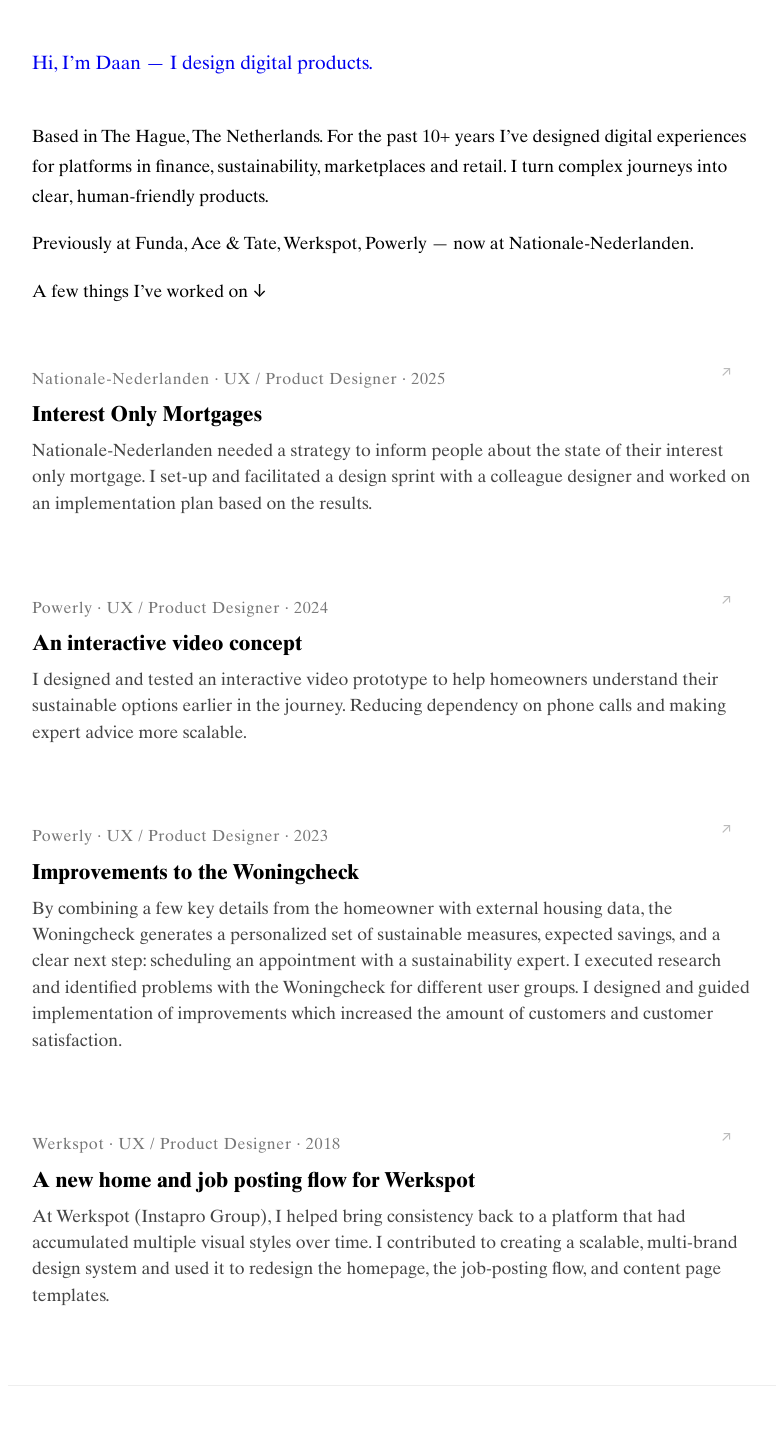
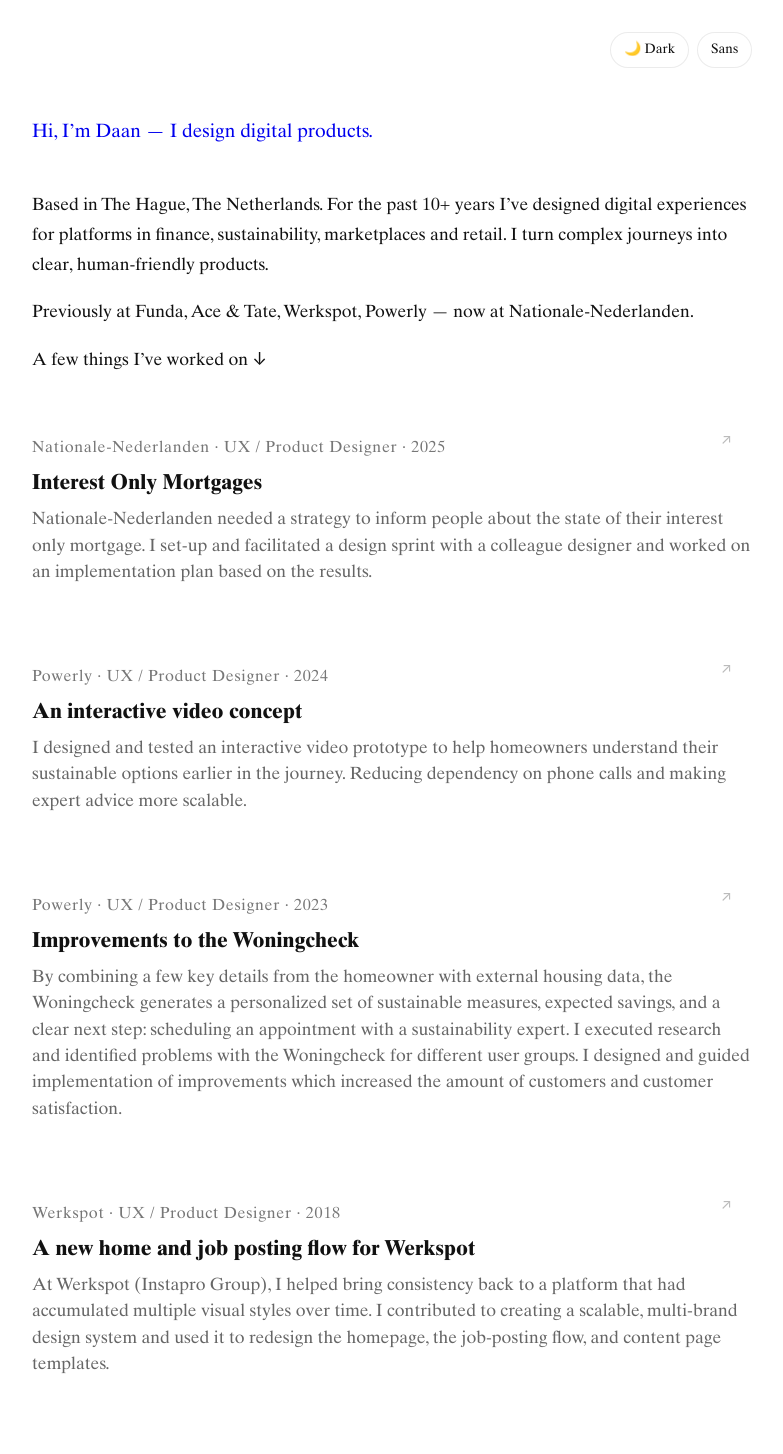
Before and after one commit to daansmulders/daans-portfolio, a Jekyll site: the page built from index.md, in a window 1280 px wide. Shown: the whole page, without its empty margins (248-1031 px from the left). Built offline with Jekyll 4.4.1, drawn with Linux system fonts in a browser that asks for light colours; before the commit the page ends 1418 px from its top, so only the background shows below that.

Commit message:
add dark mode

```diff
--- a/_layouts/default.html
+++ b/_layouts/default.html
@@ -8,6 +8,27 @@
   <link rel="stylesheet" href="{{ '/assets/styles.css' | relative_url }}">
 </head>
 <body>
+
+   <div class="preferences-toggle-bar">
+        <button
+          id="theme-toggle"
+          class="toggle-button"
+          type="button"
+          aria-pressed="false"
+        >
+          🌙 Dark
+        </button>
+
+        <button
+          id="font-toggle"
+          class="toggle-button"
+          type="button"
+          aria-pressed="false"
+        >
+          Sans
+        </button>
+    </div>
+
   <header class="site-header">
       <h1 class="site-title">
         <a href="{{ '/' | relative_url }}">{{ site.title }}</a>
@@ -22,6 +43,7 @@
     <!-- <p>© {{ site.time | date: '%Y' }} {{ site.title }}</p> -->
   </footer>
 
+  <script src="{{ '/assets/js/preferences.js' | relative_url }}"></script>
 
 
 </body>
--- /dev/null
+++ b/assets/js/preferences.js
@@ -0,0 +1,47 @@
+document.addEventListener("DOMContentLoaded", function () {
+  const body = document.body;
+  const themeToggle = document.getElementById("theme-toggle");
+  const fontToggle = document.getElementById("font-toggle");
+
+  if (!themeToggle || !fontToggle) {
+    // Buttons not found, nothing to wire up
+    return;
+  }
+
+  // --- Initial state from localStorage ---
+  const storedTheme = localStorage.getItem("theme");
+  const storedFont = localStorage.getItem("fontPref");
+
+  if (storedTheme === "dark") {
+    body.classList.add("theme-dark");
+    themeToggle.setAttribute("aria-pressed", "true");
+    themeToggle.textContent = "☀ Light";
+  } else {
+    themeToggle.setAttribute("aria-pressed", "false");
+    themeToggle.textContent = "🌙 Dark";
+  }
+
+  if (storedFont === "sans") {
+    body.classList.add("font-sans");
+    fontToggle.setAttribute("aria-pressed", "true");
+    fontToggle.textContent = "Serif";
+  } else {
+    fontToggle.setAttribute("aria-pressed", "false");
+    fontToggle.textContent = "Sans";
+  }
+
+  // --- Toggle handlers ---
+  themeToggle.addEventListener("click", function () {
+    const isDark = body.classList.toggle("theme-dark");
+    themeToggle.setAttribute("aria-pressed", isDark ? "true" : "false");
+    themeToggle.textContent = isDark ? "☀ Light" : "🌙 Dark";
+    localStorage.setItem("theme", isDark ? "dark" : "light");
+  });
+
+  fontToggle.addEventListener("click", function () {
+    const isSans = body.classList.toggle("font-sans");
+    fontToggle.setAttribute("aria-pressed", isSans ? "true" : "false");
+    fontToggle.textContent = isSans ? "Serif" : "Sans";
+    localStorage.setItem("fontPref", isSans ? "sans" : "serif");
+  });
+});
--- a/assets/styles.css
+++ b/assets/styles.css
@@ -25,19 +25,87 @@
   font-display: swap;
 }
 
+/* ---------- THEME VARIABLES ---------- */
 
+:root {
+  --bg: #fff;
+  --fg: #111111;
+  --muted: #666666;
+  --border-subtle: rgba(0, 0, 0, 0.08);
+  --link: #0000ee;
+}
+
+/* Dark theme overrides */
+body.theme-dark {
+  --bg: #050608;
+  --fg: #f4f1ea;
+  --muted: #aaa7a0;
+  --border-subtle: rgba(255, 255, 255, 0.16);
+  --link: #7aa2ff;
+}
+
+/* Base font + theme */
 body {
   font-family: 'TimesTen LT Std', system-ui, -apple-system, BlinkMacSystemFont, "Segoe UI", sans-serif;
   margin: 0;
   padding: 0;
   line-height: 1.7;
   font-size: 1.1rem;
+  background: var(--bg);
+  color: var(--fg);
+  transition: background-color 180ms ease, color 180ms ease;
+}
+
+/* Sans-serif override when toggled */
+body.font-sans {
+  font-family: system-ui, -apple-system, BlinkMacSystemFont, "Segoe UI", sans-serif;
 }
 
 a {
   text-decoration: none;
 }
 
+/* ---------- PREFERENCE TOGGLES ---------- */
+
+.preferences-toggle-bar {
+  display: flex;
+  gap: 0.5rem;
+  justify-content: flex-end;
+  align-items: right;
+  margin: 2rem auto;
+  font-size: 0.85rem;
+  max-width: 720px;
+}
+
+.toggle-button {
+  border-radius: 999px;
+  border: 1px solid var(--border-subtle);
+  background: rgba(255, 255, 255, 0.8);
+  padding: 0.35rem 0.8rem;
+  cursor: pointer;
+  font: inherit;
+  color: var(--fg);
+  display: inline-flex;
+  align-items: center;
+  gap: 0.25rem;
+  backdrop-filter: blur(4px);
+  transition:
+    background-color 150ms ease,
+    border-color 150ms ease,
+    transform 120ms ease,
+    box-shadow 120ms ease,
+    color 150ms ease;
+}
+
+body.theme-dark .toggle-button {
+  background: rgba(15, 15, 15, 0.85);
+}
+
+.toggle-button:hover {
+  transform: translateY(-1px);
+}
+
+/* ---------- LAYOUT / STRUCTURE ---------- */
 
 .site-header,
 .site-footer {
@@ -49,17 +117,16 @@
 
 .site-header a {
   font-size: 1.2rem;
-    color:#0000EE;
+  color: var(--link);;
   letter-spacing: normal;
   font-weight: 400;
 }
 
 .site-header a:visited {
-    color:#0000EE;
+  color:var(--link);;
 }
 
 .site-footer {
-    border-top: 1px solid #eee;
   border-bottom: none;
   margin-top: 3rem;
 }
@@ -80,6 +147,8 @@
   padding: 0 1.5rem;
 }
 
+/* ---------- PROJECT LIST (OLD STYLE, STILL HERE IF NEEDED) ---------- */
+
 .project-list {
   list-style: none;
   padding: 0;
@@ -99,6 +168,8 @@
   color: #555;
 }
 
+/* ---------- PROJECT PAGES ---------- */
+
 .project {
   max-width: 800px;
   margin: 0 auto;
@@ -115,10 +186,9 @@
   max-width: 100%;
   height: auto;
   display: block;
-  margin: 2rem auto; /* adds nice spacing */
-  border-radius: 8px; /* optional, looks polished */
+  margin: 2rem auto;
+  border-radius: 8px;
 }
-
 
 .project-meta {
   color: #666;
@@ -126,8 +196,10 @@
 }
 
 .project-summary {
-    margin-bottom: 1.5rem;
+  margin-bottom: 4rem;
 }
+
+/* ---------- CASE SECTIONS (TEXT + MEDIA GRID) ---------- */
 
 .case-section {
   display: grid;
@@ -162,6 +234,8 @@
   margin-top: 0.5rem;
 }
 
+/* ---------- BACK LINK / FOOTER ---------- */
+
 .back-link {
   font-family: system-ui, -apple-system, BlinkMacSystemFont, "Segoe UI", sans-serif;
   margin: 0;
@@ -172,29 +246,25 @@
   color: #555;
   margin-bottom: 1.5rem;
   gap: 0.4rem;
-  background: #fff;
+  background: var(--border-subtle);
   border-radius: 8px;
-  text-decoration: none;
   border: 1px solid #eee;
   padding: 0.4rem 0.75rem;
 }
 
 .back-link:hover {
-  color: #000;
-  text-decoration: underline;
-  background: #fefefe;
+  background: (--border-subtle);
   border-color: #ddd;
   color: #000;
   text-decoration: none;
   transition: background 0.2s ease, border-color 0.2s ease;
 }
 
-
 .project-footer-divider {
   margin: 4rem 0 2.5rem;
-  border: 0;
-  border-top: 1px solid #eee;
+  border: 1px solid var(--border-subtle);
 }
+
 
 .project-footer {
   margin-bottom: 4rem;
@@ -211,34 +281,32 @@
   color: #000;
 }
 
-
-
 .start-date {
   margin-right: 1.5rem;
   color:#999;
 }
 
-/* Video */
+/* ---------- VIDEO ---------- */
 
 .video-grid {
   display: flex;
-  gap: 2rem;           /* spacing between videos */
+  gap: 2rem;
   justify-content: center;
   align-items: flex-start;
-  flex-wrap: wrap;     /* allows stacking on mobile */
+  flex-wrap: wrap;
 }
 
 /* Two columns on desktop */
 @media (min-width: 900px) {
   .video-grid {
-    flex-wrap: nowrap; /* side-by-side */
+    flex-wrap: nowrap;
   }
 }
 
 /* Individual video boxes (portrait) */
 .project-video {
   position: relative;
-  width: 371px;        /* your exact size */
+  width: 371px;
   height: 720px;
   overflow: hidden;
   border-radius: 16px;
@@ -279,10 +347,10 @@
   font-size: 0.9rem;
   text-align: center;
   color: #666;
-  max-width: 371px; /* matches video width */
+  max-width: 371px;
 }
 
-/*Case grid */
+/* ---------- CASE GRID (HOMEPAGE CARDS) ---------- */
 
 /* Grid layout */
 .case-grid {
@@ -290,18 +358,15 @@
   gap: 1.5rem;
   margin: 2rem 0;
   grid-template-columns: 1fr;
-  justify-items: center; /* center the cards */
+  justify-items: center;
 }
-/*
 
 /* Card styles */
 .case-card {
   display: block;
   padding: 1.7rem 0rem;
   border-radius: 8px;
-  background: #fff;
-  /* border: 1px solid rgba(0, 0, 0, 0.06);
-  box-shadow: 0 4px 10px rgba(0, 0, 0, 0.01); */
+  background: transparent;
   text-decoration: none;
   color: inherit;
   transition:
@@ -316,15 +381,10 @@
 .case-card:hover,
 .case-card:focus-visible {
   transform: translateY(-2px);
-  /* box-shadow:
-    0 4px 10px rgba(0, 0, 0, 0.06),
-    0 1px 4px rgba(0, 0, 0, 0.04);
-  border-color: rgba(0, 0, 0, 0.12); */
 }
 
 .case-card__meta {
   font-size: 1rem;
-  /* text-transform: uppercase; */
   letter-spacing: 0.04em;
   color: #777;
   margin-bottom: 0.5rem;
@@ -340,7 +400,7 @@
   margin: 0;
   font-size: 1.1rem;
   line-height: 1.5;
-  color: #444;
+  color: var(--muted);
 }
 
 .case-card::after {
@@ -359,15 +419,13 @@
   color: #666;
 }
 
-
-
-
-/* Mobile / small screens */
+/* ---------- MOBILE / SMALL SCREENS ---------- */
 
 @media (max-width: 900px) {
   .case-section {
     grid-template-columns: 1fr;
   }
+
   .project-video {
     width: 100%;
     max-width: 371px;
```
Lines whose indentation alone changed are shown as unchanged.
